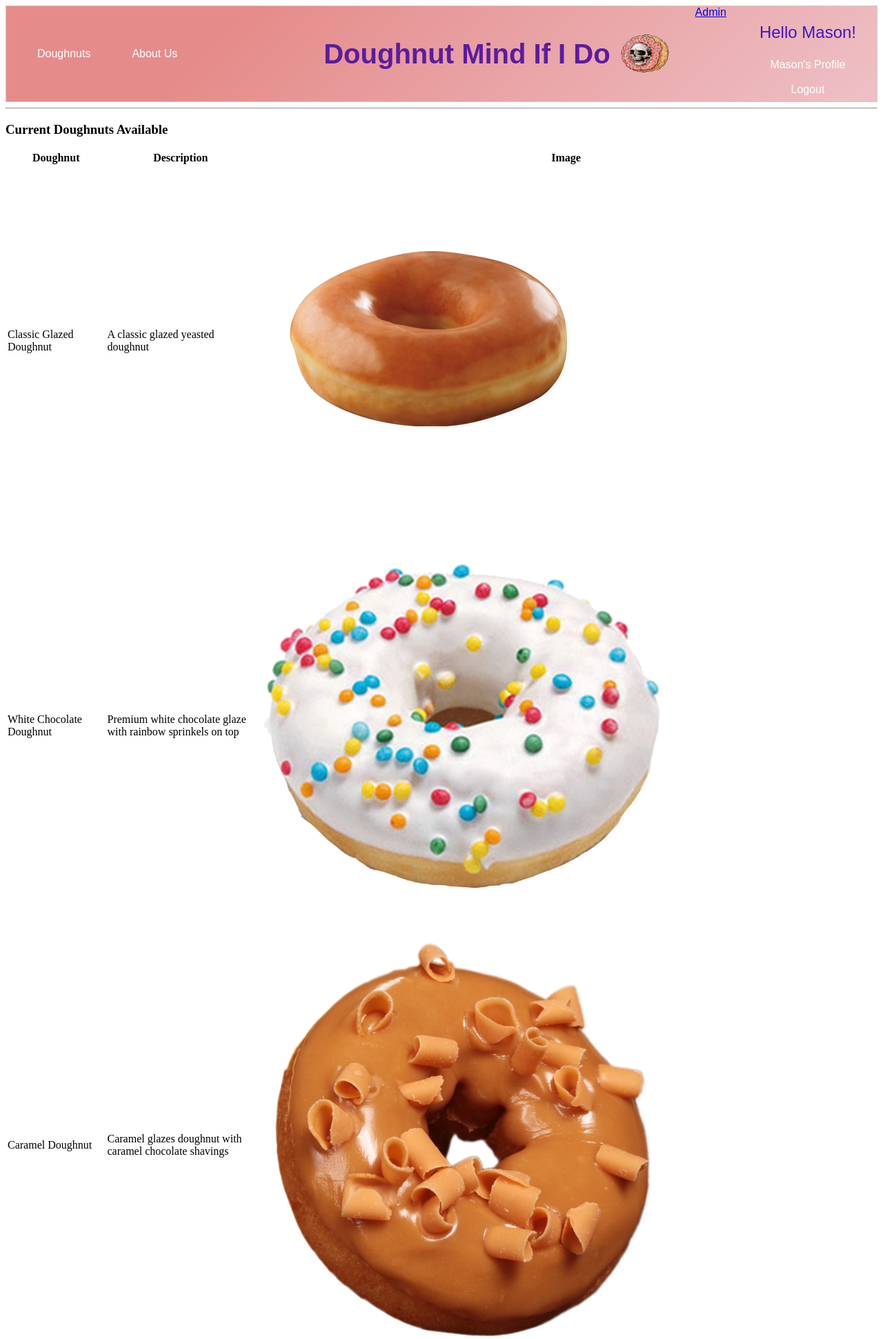
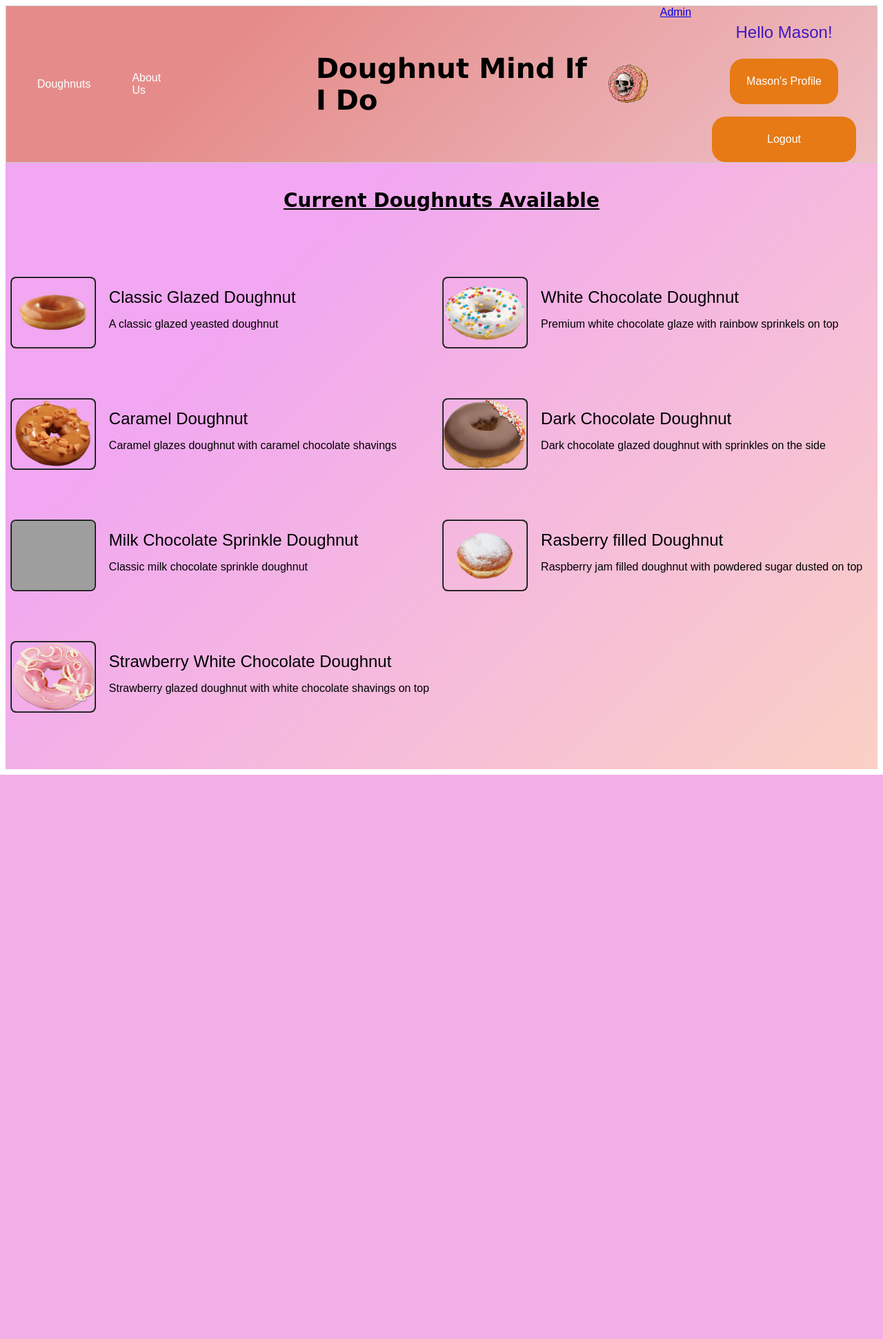
Before and after one commit to Anunnaki20/CMPT353-Project, a Django app: page /doughnuts/ in a window 1280 px wide. Shown: the top 1941 px of the page at 69% size. After the commit the page ends 1123 px from the top, so only its background shows below. Run offline with Django 3.2, Linux system fonts and the light colour scheme; a user stored in the database is signed in; grey boxes are pictures that could not be loaded.

Commit message:
Doughnut List CSS'd

```diff
--- a/PartD/static/styles/main.css
+++ b/PartD/static/styles/main.css
@@ -41,7 +41,8 @@ a.doughnut:hover, a.owner:hover, a.profileLink:hover, a.logoutLink:hover {
 
 .title{
     padding-left: 12rem;
-    color: hsl(268, 70%, 37%);
+    color: black;
+    font-family:Verdana, Geneva, Tahoma, sans-serif;
     font-size: 2.5rem;
 }
 
@@ -54,11 +55,51 @@ a.doughnut:hover, a.owner:hover, a.profileLink:hover, a.logoutLink:hover {
 }
 
 .profileLink, .logoutLink{
+    background-color: rgb(231, 122, 20);
+    padding: 1.5rem;
+    border-radius: 20px;
     color: white;
     text-decoration: none;
+}
+
+.logoutLink{
+    padding: 1.5rem 5rem;
 }
 
 .helloUser{
     font-size: 1.5rem;
     color: rgb(67, 22, 189);
 }
+
+.doughnuts_pic{
+    width: 120px;
+    height: 100px;
+    border: 2px ridge black;
+    border-radius: 8px;
+}
+
+.doughnut_name{
+    font-family:Arial, Helvetica, sans-serif;
+    padding: 3rem 1rem;
+    text-align: left;
+    font-size: 1.5rem;
+}
+
+.doughnut_desc{
+    font-size: 1rem;
+}
+
+.doughnut_list{
+    text-align: center;
+    font-family: cursive;
+    font-size: 1.5rem;
+    padding: 10px 0;
+    background-color: #fad0c4;
+    background-image: linear-gradient(315deg, #fad0c4 0%, #f1a7f1 74%);
+}
+
+table{
+    padding: 2rem 0;
+    margin-left: auto;
+    margin-right: auto;
+}
--- a/PartD/templates/doughnuts.html
+++ b/PartD/templates/doughnuts.html
@@ -1,55 +1,42 @@
-
-
 {% extends 'main.html' %}
 
+{% load static %}
 
 {% block content %}
 
-<div>
-    <h3>Current Doughnuts Available</h3>
+<div class="doughnut_list">
+    <h3><u>Current Doughnuts Available</u></h3>
 
     <table>
         <tr>
-            <th>Doughnut</th>
-            <th>Description</th>
-            <th>Image</th>
+            <td><img class="doughnuts_pic" src="{% static 'images/glaze.png' %}" alt="Glazed Doughnut"> </td>
+            <td class="doughnut_name">Classic Glazed Doughnut<p class="doughnut_desc">A classic glazed yeasted doughnut</p></td>
+
+            <td><img class="doughnuts_pic" src="{% static 'images/white_sprinkle.png' %}" alt="White Sprinkled Doughnut"> </td>
+            <td class="doughnut_name">White Chocolate Doughnut<p class="doughnut_desc">Premium white chocolate glaze with rainbow sprinkels on top</p></td>
         </tr>
+
         <tr>
-            <td>Classic Glazed Doughnut</td>
-            <td>A classic glazed yeasted doughnut</td>
-            <td><img class="doughnuts_pic" src="images/glaze.png" alt="Glazed Doughnut"> </td>
+            <td><img class="doughnuts_pic" src="{% static 'images/caramel.png' %}" alt="Caramel Doughnut"> </td>
+            <td class="doughnut_name">Caramel Doughnut<p class="doughnut_desc">Caramel glazes doughnut with caramel chocolate shavings</p></td>
+
+            <td><img class="doughnuts_pic" src="{% static 'images/chcoc_sidesprinkle.png' %}" alt="Dark Chocolate Sprinkled Doughnut"> </td>
+            <td class="doughnut_name">Dark Chocolate Doughnut<p class="doughnut_desc">Dark chocolate glazed doughnut with sprinkles on the side</p></td>
         </tr>
+
         <tr>
-            <td>White Chocolate Doughnut</td>
-            <td>Premium white chocolate glaze with rainbow sprinkels on top </td>
-            <td><img class="doughnuts_pic" src="images/white_sprinkle.png" alt="White Sprinkled Doughnut"> </td>
+            <td><img class="doughnuts_pic" src="{% static 'images/choc_allsprinkle.png' %}" alt="Milk Chocolate Sprinkled Doughnut"> </td>
+            <td class="doughnut_name">Milk Chocolate Sprinkle Doughnut<p class="doughnut_desc">Classic milk chocolate sprinkle doughnut</p></td>
+
+            <td><img class="doughnuts_pic" src="{% static 'images/jelly_filled.png' %}" alt="Raspberry Doughnut"> </td>
+            <td class="doughnut_name">Rasberry filled Doughnut<p class="doughnut_desc">Raspberry jam filled doughnut with powdered sugar dusted on top</p></td>
         </tr>
+
         <tr>
-            <td>Caramel Doughnut</td>
-            <td>Caramel glazes doughnut with caramel chocolate shavings </td>
-            <td><img class="doughnuts_pic" src="images/caramel.png" alt="White Sprinkled Doughnut"> </td>
+            <td><img class="doughnuts_pic" src="{% static 'images/strawberry_whitechoc.png' %}" alt="Strawberry Doughnut"> </td>
+            <td class="doughnut_name">Strawberry White Chocolate Doughnut<p class="doughnut_desc">Strawberry glazed doughnut with white chocolate shavings on top</p></td>
         </tr>
-        <tr>
-            <td>Dark Chocolate Doughnut</td>
-            <td>Dark chocolate glazed doughnut with sprinkles on the side </td>
-            <td><img class="doughnuts_pic" src="images/chcoc_sidesprinkle.png" alt="White Sprinkled Doughnut"> </td>
-        </tr>
-        <tr>
-            <td>Milk Chocolate Sprinkle Doughnut</td>
-            <td>Classic milk chocolate sprinkle doughnut </td>
-            <td><img class="doughnuts_pic" src="images/choc_allsprinkle.png" alt="White Sprinkled Doughnut"> </td>
-        </tr>
-        <tr>
-            <td>Rasberry filled Doughnut</td>
-            <td>Raspberry jam filled doughnut with powdered sugar dusted on top </td>
-            <td><img class="doughnuts_pic" src="images/jelly_filled.png" alt="White Sprinkled Doughnut"> </td>
-        </tr>
-        <tr>
-            <td>Strawberry White Chocolate Doughnut</td>
-            <td>Strawberry glazed doughnut with white chocolate shavings on top</td>
-            <td><img class="doughnuts_pic" src="images/strawberry_whitechoc.png" alt="White Sprinkled Doughnut"> </td>
-        </tr>
-      </table>
+    </table>
 </div>
 
 {% endblock %}
--- a/PartD/templates/navbar.html
+++ b/PartD/templates/navbar.html
@@ -4,8 +4,6 @@
     <div class="info">
         <a class="doughnut" href="{% url 'doughnuts' %}"> Doughnuts</a>
         <a class="owner" href="{% url 'about' %}"> About Us</a>
-
-
 
         <!-- Shop name and it's logo -->
         <p class="title"><b>Doughnut Mind If I Do</b></p>
@@ -26,10 +24,4 @@
         <a href="{% url 'login' %}">Login</a>
     {% endif %}
 
-
 </div>
-
-
-
-
-<hr>
```
Also changed, not shown: PartD/static/images/caramel.png (added), PartD/static/images/chcoc_sidesprinkle.png (added), PartD/static/images/glaze.png (added), PartD/static/images/jelly_filled.png (added), PartD/static/images/strawberry_whitechoc.png (added), PartD/static/images/white_sprinkle.png (added), 1 other file. Lines whose indentation alone changed are shown as unchanged.
